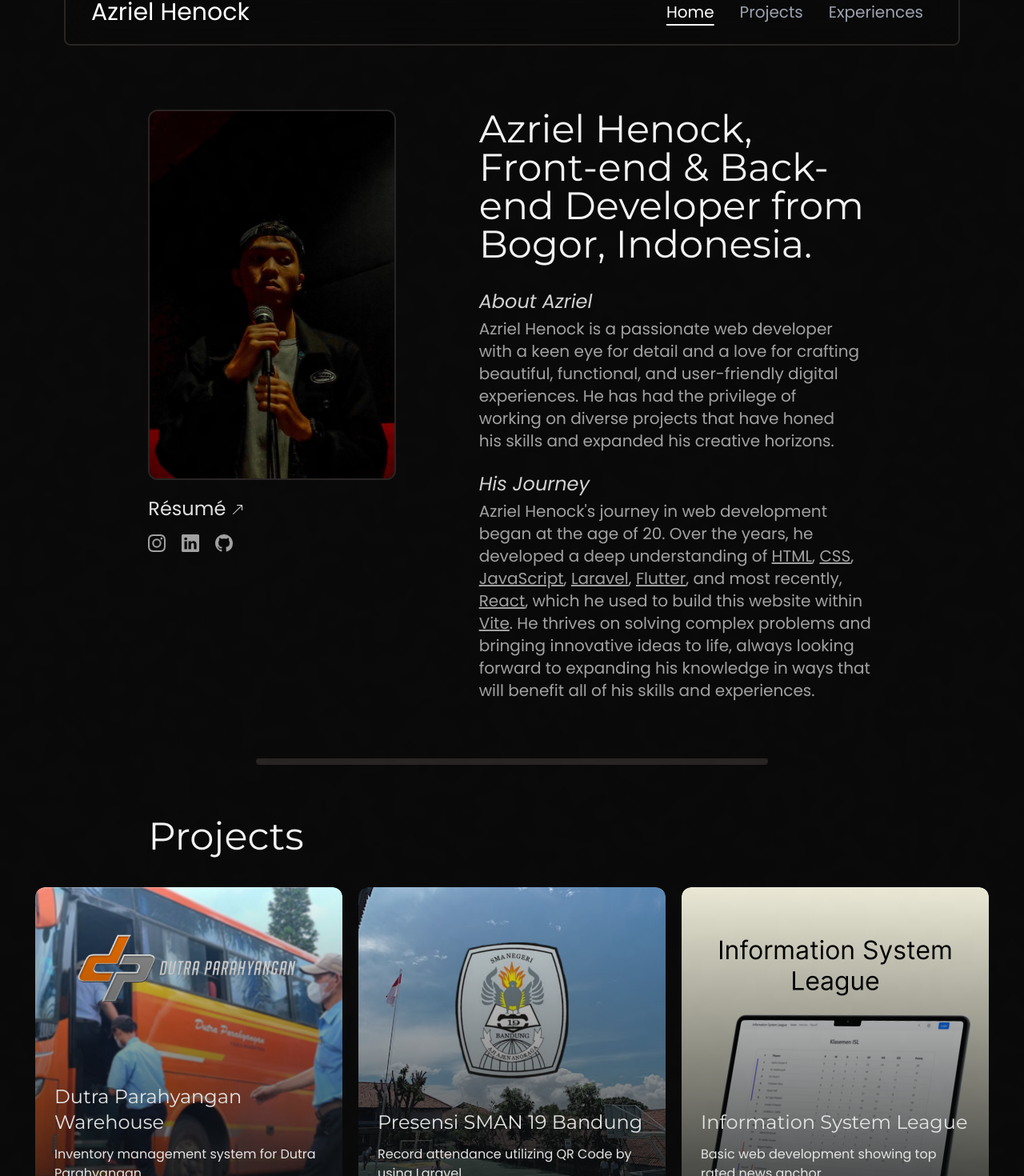
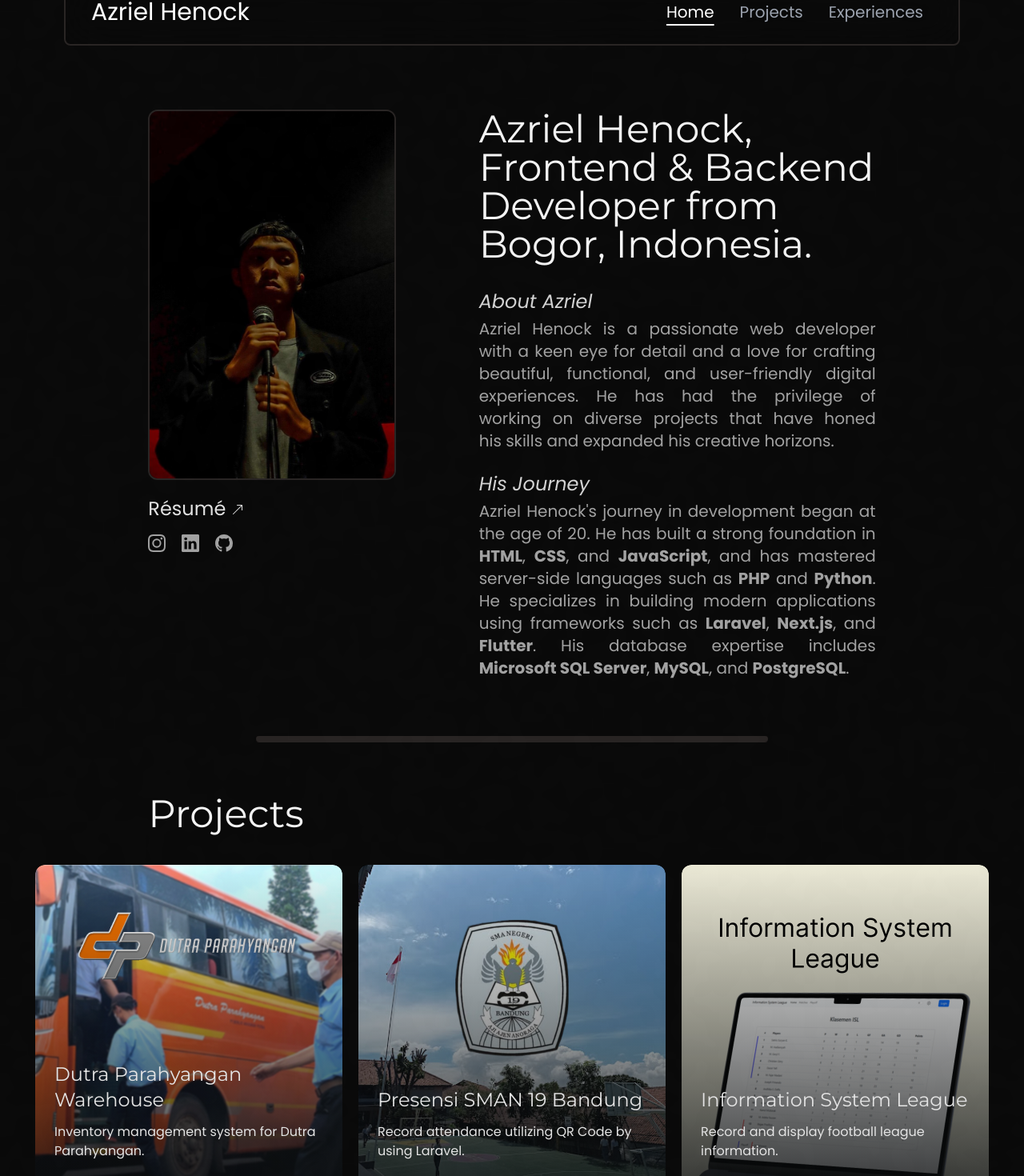
Before and after one commit to henockazr/portfolio, a React (Vite) app: page / in a window 1280 px wide. Shown: the part 47-1517 px from the top of the page at 80% size. Built offline with nearby package versions, Linux system fonts and the light colour scheme.

Commit message:
Updated profile description and minor change on projects detail

```diff
--- a/src/components/data/projectsData.js
+++ b/src/components/data/projectsData.js
@@ -17,7 +17,7 @@ const jobs = [
         image: { thumbnail: warehouse, header: headerwarehouse },
         tech: ['Next.js', 'PostgreSQL', 'Drizzle ORM'],
         category: ['Website', 'Backend'],
-        link: { visit: 'https://warehouse.digitalkultr.com/' },
+        link: { visit: 'https://dutra.digitalkultr.com/' },
         subtitle: 'Inventory management system for Dutra Parahyangan.',
         description: 'During my internship at PT Digitalkultr, I worked as a Backend Developer Intern under the guidance of Project Manager. In the "Dutra Parahyangan Warehouse Project," I developed an inventory management system using Next.js and PostgreSQL with Drizzle ORM. This project aimed to streamline warehouse operations and improve inventory tracking for Dutra Parahyangan.'
     },
@@ -37,10 +37,8 @@ const jobs = [
         image: { thumbnail: football, header: headerfootball },
         tech: ['Laravel', 'MySQL', 'Bootstrap'],
         category: ['Website', 'Fullstack'],
-        link: {
-            github: 'https://github.com/revou-fundamental-course/26-jun-23-henockazr'
-        },
-        subtitle: 'Basic web development showing top rated news anchor.',
+        link: {},
+        subtitle: 'Record and display football league information.',
         description: 'This is one of the self-initiated project. It came from the idea of how to track matches in a small FIFA tournament in my department at ITENAS, and also affected by my interest in football and web development. In the "Information System League Project," I developed a web application to manage and display football league information using Laravel. The project focused on providing users with up-to-date league standings, match schedules, and team statistics.'
     },
     {
--- a/src/components/profile.jsx
+++ b/src/components/profile.jsx
@@ -1,6 +1,6 @@
 /* eslint-disable react/no-unescaped-entities */
 import photo from '../assets/img/profile.jpg';
-import file from '../assets/file/azriel-resume.pdf';
+import file from '../assets/file/cv-azriel-henock.pdf';
 
 export default function profile() {
     return (
@@ -26,16 +26,17 @@ export default function profile() {
                     </div>
                 </div>
                 <div className='text-left w-auto lg:w-2/5 mt-10 lg:mt-2'>
-                    <p id='title-profile' className="text-center lg:text-left text-neutral-100 text-5xl mb-8">Azriel Henock, <br />Front-end &amp; Back-end Developer from <br />Bogor, Indonesia.</p>
+                    <p id='title-profile' className="text-center lg:text-left text-neutral-100 text-5xl mb-8">Azriel Henock, <br />Frontend &amp; Backend Developer from <br />Bogor, Indonesia.</p>
                     <p className="text-neutral-300 text-2xl mb-1 italic">About Azriel</p>
-                    <p className='text-justify lg:text-left text-neutral-400 text-xl mb-6 text-balance'>
+                    <p className='text-justify text-neutral-400 text-xl mb-6 text-balance'>
                         Azriel Henock is a passionate web developer with a keen eye for detail and a love for crafting beautiful, functional, and user-friendly digital experiences.
                         He has had the privilege of working on diverse projects that have honed his skills and expanded his creative horizons.
                     </p>
                     <p className=" text-neutral-300 text-2xl mb-1 italic">His Journey</p>
-                    <p className='text-justify lg:text-left text-neutral-400 text-xl mb-6 text-balance'>
-                        Azriel Henock's journey in web development began at the age of 20. Over the years, he developed a deep understanding of <u>HTML</u>, <u>CSS</u>, <u>JavaScript</u>, <u>Laravel</u>, <u>Flutter</u>, and most recently, <u>React</u>, which he used to build this website within <u>Vite</u>.
-                        He thrives on solving complex problems and bringing innovative ideas to life, always looking forward to expanding his knowledge in ways that will benefit all of his skills and experiences.
+                    <p className='text-justify text-neutral-400 text-xl mb-6 text-balance'>
+                        Azriel Henock's journey in development began at the age of 20. He has built a strong foundation in <b>HTML</b>, <b>CSS</b>, and <b>JavaScript</b>, and has mastered server-side languages such as <b>PHP</b> and <b>Python</b>.
+                        He specializes in building modern applications using frameworks such as <b>Laravel</b>, <b>Next.js</b>, and <b>Flutter</b>.
+                        His database expertise includes <b>Microsoft SQL Server</b>, <b>MySQL</b>, and <b>PostgreSQL</b>.
                     </p>
                 </div>
             </div>
```
Also changed, not shown: 1 other file (tests, documents, lock files or other folders).
